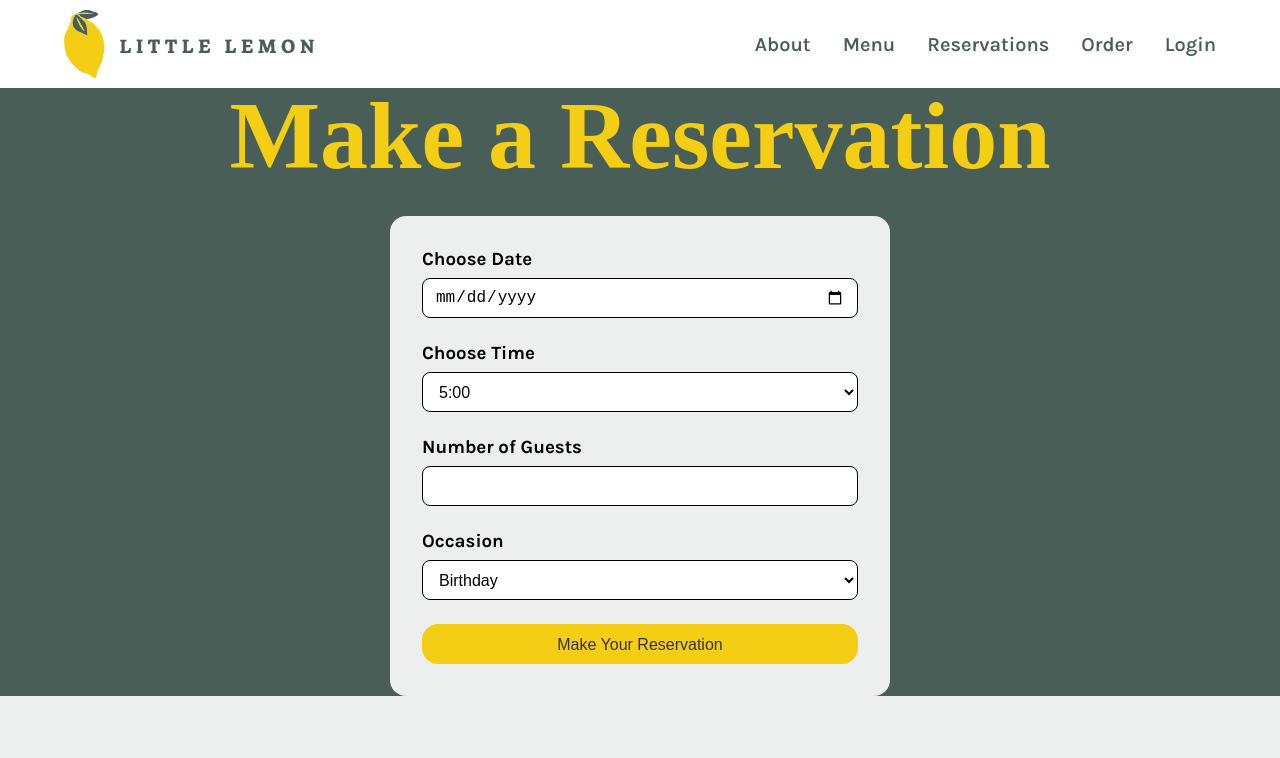
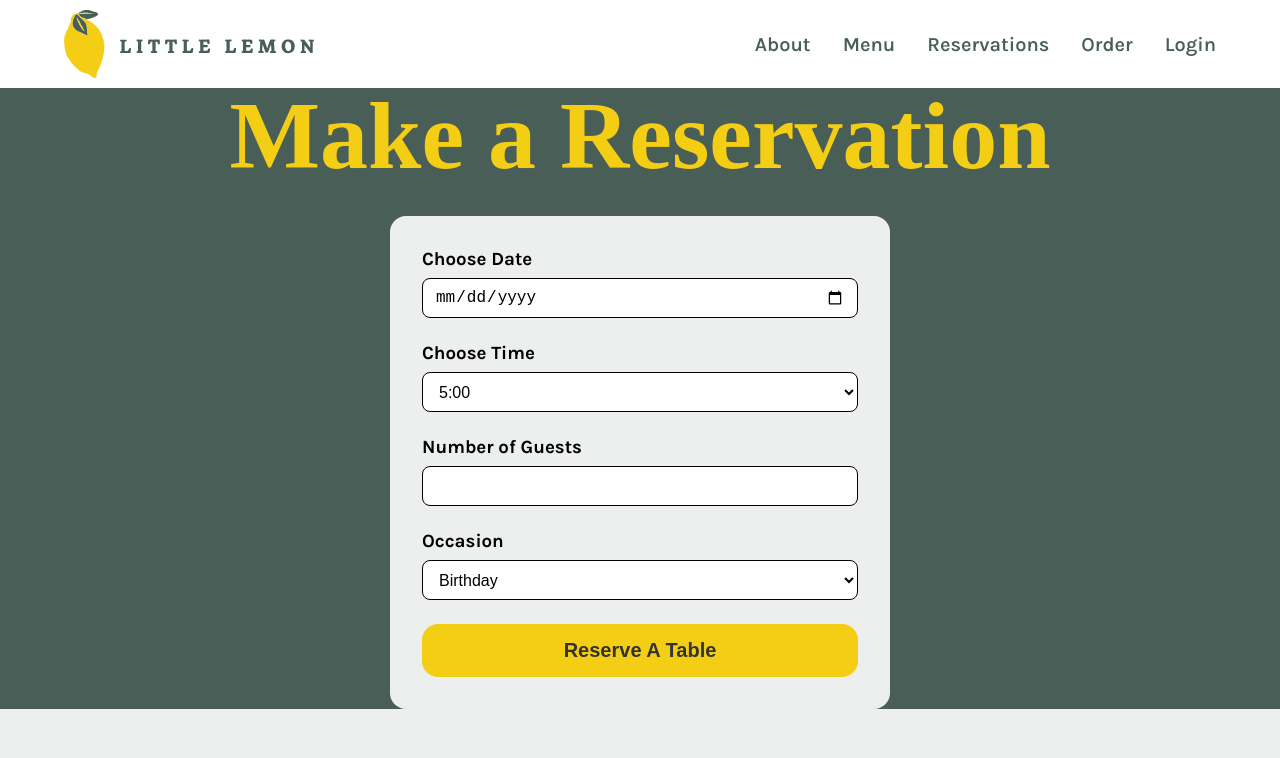
Before and after one commit to chrallen/little-lemon, a React (Create React App) app: page /ReservationPage in a window 1280 px wide. Shown: the top 758 px of the page. Built offline with nearby package versions, Linux system fonts and the light colour scheme; a web font is replaced by a local one.

Commit message:
changed input to button

```diff
--- a/src/components/ReservationForm/ReservationForm.js
+++ b/src/components/ReservationForm/ReservationForm.js
@@ -79,11 +79,9 @@ const ReservationForm = ({ availableTimes, dispatch }) => {
           </select>
         </div>
 
-        <input
-          type="submit"
-          value="Make Your Reservation"
-          className='primary-btn'
-        />
+        <button type="submit" className='primary-btn'>
+          Reserve A Table
+        </button>
 
       </form>
     </section>
```
